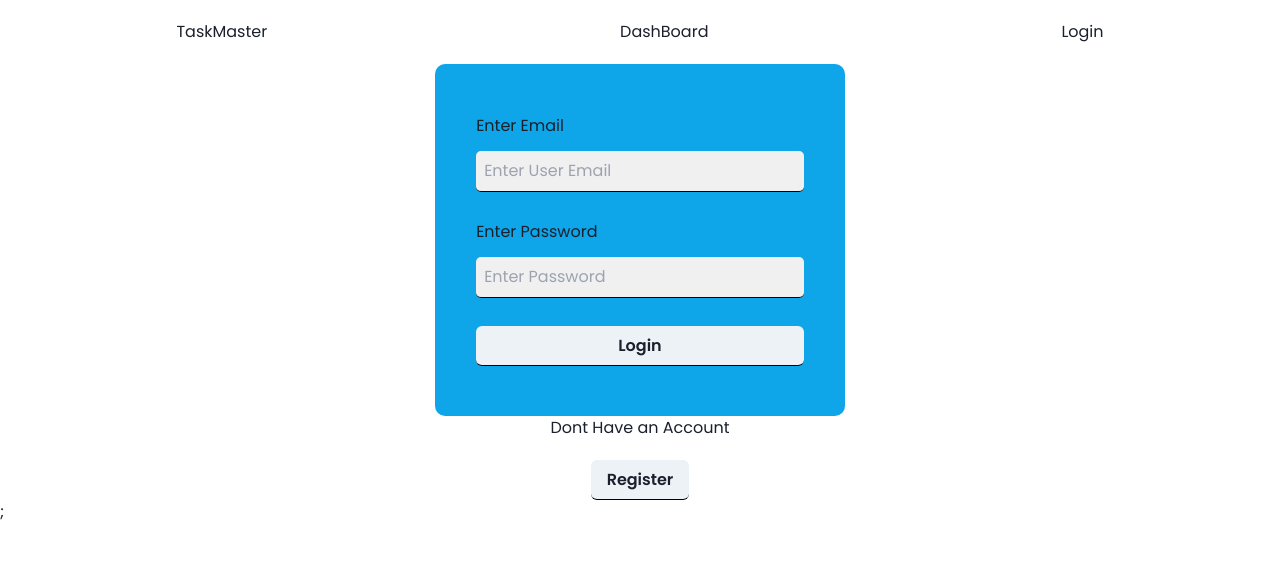
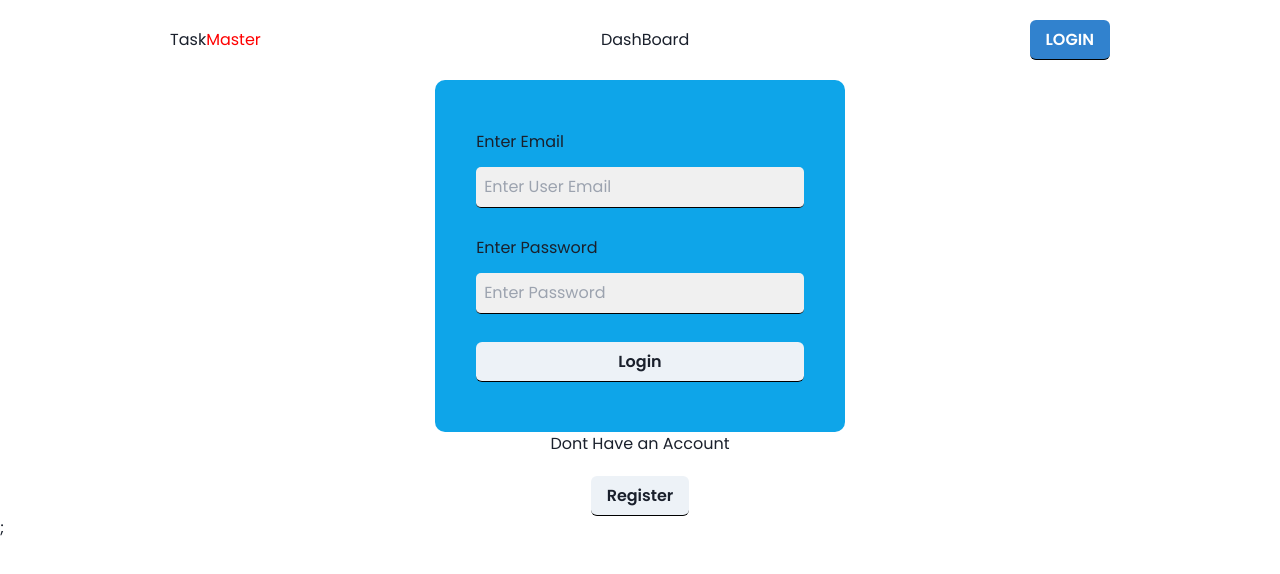
Before and after one commit to Vinay-the-dev-bot/TaskMaster, a React (Vite) app: page /login in a window 1280 px wide. Shown: the top 574 px of the page. Built offline with nearby package versions, Linux system fonts and the light colour scheme.

Commit message:
dispatch actions and navbar

```diff
--- a/src/App.jsx
+++ b/src/App.jsx
@@ -5,7 +5,9 @@ import store from "./Strore/Store";
 import { ChakraProvider } from "@chakra-ui/react";
 import NavBar from "./Components/NavBar";
 import "./App.css";
-export const url = "http://localhost:4500";
+// export const url = "http://localhost:4500";
+export const url = "https://taskmaster-server-86uu.onrender.com";
+
 function App() {
   return (
     <>
--- a/src/Components/CompletedTask.jsx
+++ b/src/Components/CompletedTask.jsx
@@ -70,7 +70,7 @@ function TaskCard({ task }) {
     if (data.msg == "Task Deleted") {
       dispatch({
         type: "DELETE_TASK",
-        payload: task._id,
+        payload: task,
       });
 
       toast({
@@ -83,10 +83,27 @@ function TaskCard({ task }) {
       onClose();
     }
   };
+  function handleCompletedTask(task) {
+    onOpen();
+  }
   return (
     <>
+      {/* <p>{JSON.stringify(task)}</p>; */}
+      {/* <div key={task.id}>
+        <input
+          type="checkbox"
+          id={`task${task.id}`}
+          onChange={() => handleCheckboxChange(task)}
+        />
+        <label htmlFor={`task${task.id}`}>{task.title}</label>
+        <Text textDecoration={"line-through"}>{task.description}</Text>
+      </div> */}
       <Box>
-        <Button onClick={onOpen} textDecoration={"line-through"}>
+        <Button
+          onClick={onOpen}
+          // onClick={() => handleCompletedTask(task)}
+          textDecoration={"line-through"}
+        >
           {task.title}
         </Button>
       </Box>
@@ -112,6 +129,13 @@ function TaskCard({ task }) {
               <Box className="flex justify-around">
                 <Button
                   className="w-1/3 mb-5"
+                  colorScheme="green"
+                  onClick={(e) => handleUpdate(e)}
+                >
+                  Update
+                </Button>
+                <Button
+                  className="w-1/3 mb-5"
                   colorScheme="red"
                   onClick={(e) => handleDelete(e)}
                 >
--- a/src/Components/LoginForm.jsx
+++ b/src/Components/LoginForm.jsx
@@ -37,8 +37,8 @@ function LoginForm() {
         duration: 1000,
         isClosable: true,
       });
-      console.log(data);
-      localStorage.setItem("username", data.user);
+      console.log(data.user.username);
+      localStorage.setItem("username", data.user.username);
       localStorage.setItem("token", data.token);
       dispatch({
         type: "LOGIN",
--- a/src/Components/NavBar.jsx
+++ b/src/Components/NavBar.jsx
@@ -24,13 +24,29 @@ const NavBar = () => {
   };
   return (
     <>
-      <Box className="flex justify-around py-5">
-        <Text>TaskMaster</Text>
+      <Box className="flex justify-around items-center py-5">
+        <Text>
+          <Link to="/">
+            Task
+            <Text as={"span"} color={"red"}>
+              Master
+            </Text>
+          </Link>
+        </Text>{" "}
         <Text>
           <Link to="/">DashBoard</Link>
         </Text>
-        <Text>{state.username || <Link to="/login">Login</Link>}</Text>
-
+        <Text>
+          {state.username || (
+            <Button
+              onClick={() => navigate("/login")}
+              className="w-fit m-auto"
+              colorScheme="blue"
+            >
+              LOGIN
+            </Button>
+          )}
+        </Text>
         {state.username && (
           <Button
             colorScheme="red"
--- a/src/Components/TaskCard.jsx
+++ b/src/Components/TaskCard.jsx
@@ -8,7 +8,6 @@ function TaskCard({ task, setSelectedTask }) {
   const toast = useToast();
   const token = useSelector((state) => state.token);
   async function handleCheckboxChange(task) {
-    // dispatch({ type: "COMPLETE_TASK", payload: task.id });
     const res = await fetch(`${url}/tasks/complete/${task._id}`, {
       method: "PATCH",
       headers: {
@@ -32,21 +31,13 @@ function TaskCard({ task, setSelectedTask }) {
   return (
     <>
       <Box className="flex w-4/5 m-auto flex-col justify-around">
-        {/* <Checkbox
-          size="lg"
-          onChange={() => handleCheckboxChange(task)}
-          colorScheme="orange"
-          checked={task.completed}
-        >
-          {task.title}
-        </Checkbox> */}
         <Checkbox
           onChange={() => handleCheckboxChange(task)}
           colorScheme="orange"
         >
-          CHECKBOX
+          {task.title}
         </Checkbox>
-        {/* <label htmlFor={`task${task._id}`}>{task.title}</label> */}
+
         <Text>{task.description}</Text>
       </Box>
     </>
--- a/src/Pages/Home.jsx
+++ b/src/Pages/Home.jsx
@@ -55,7 +55,10 @@ function Home() {
       setCompletedTasks(compTasks);
       dispatch(addTasks(data));
     };
-    getTasks();
+    const token2 = localStorage.getItem("token");
+    if (token2) {
+      getTasks();
+    }
   }, []);
 
   return (
@@ -64,9 +67,9 @@ function Home() {
       <Text className="text-3xl text-center">Tasks</Text>
       {storeState.username ? (
         <Box border={"1px solid black"} className="flex w-4/5 m-auto">
-          <Box className="flex w-1/4 p-5 flex-col gap-5">
-            {tasks.length > 0 ? (
-              tasks
+          {tasks.length > 0 ? (
+            <Box className="flex w-1/4 p-5 flex-col gap-5">
+              {tasks
                 .filter((task) => !task.completed)
                 .map((task) => (
                   <Button
@@ -76,11 +79,13 @@ function Home() {
                   >
                     {task.title}
                   </Button>
-                ))
-            ) : (
-              <Text>Start Adding tasks by clicking on Add Task Button</Text>
-            )}
-          </Box>
+                ))}
+            </Box>
+          ) : (
+            <Text className="w-full   p-5">
+              Start Adding tasks by clicking on Add Task Button
+            </Text>
+          )}
           <Box className="flex flex-col w-3/4 justify-around">
             {selectedTask && selectedTask._id ? (
               <TaskCard setSelectedTask={setSelectedTask} task={selectedTask} />
@@ -107,7 +112,9 @@ function Home() {
       <Box border={"1px solid black"} className="flex w-4/5 m-auto">
         <Box className="flex  p-5 gap-5">
           {completedTasks.length > 0 ? (
-            completedTasks.map((task) => <CompletedTask task={task} />)
+            completedTasks.map((task) => (
+              <CompletedTask key={task._id} task={task} />
+            ))
           ) : (
             <Text>Please complete tasks</Text>
           )}
--- a/src/Strore/Store.js
+++ b/src/Strore/Store.js
@@ -61,14 +61,21 @@ const reducer = (state = initialState, action) => {
       };
 
     case "TASK_EDIT":
+      const editedTasks = state.tasks.map((task) => {
+        if (task._id == action.payload._id) {
+          console.log(task._id, action.payload);
+          task.completed = false;
+        }
+        return task;
+      });
       return {
         ...state,
-        tasks: [...state.tasks, action.payload],
+        tasks: editedTasks,
       };
     case "DELETE_TASK":
       console.log("dateleTask", action);
       const updatedTasks = state.tasks.filter(
-        (task) => task._id != action.payload
+        (task) => task._id != action.payload._id
       );
       return { ...state, tasks: updatedTasks };
     case "COMPLETE_TASK":
```
